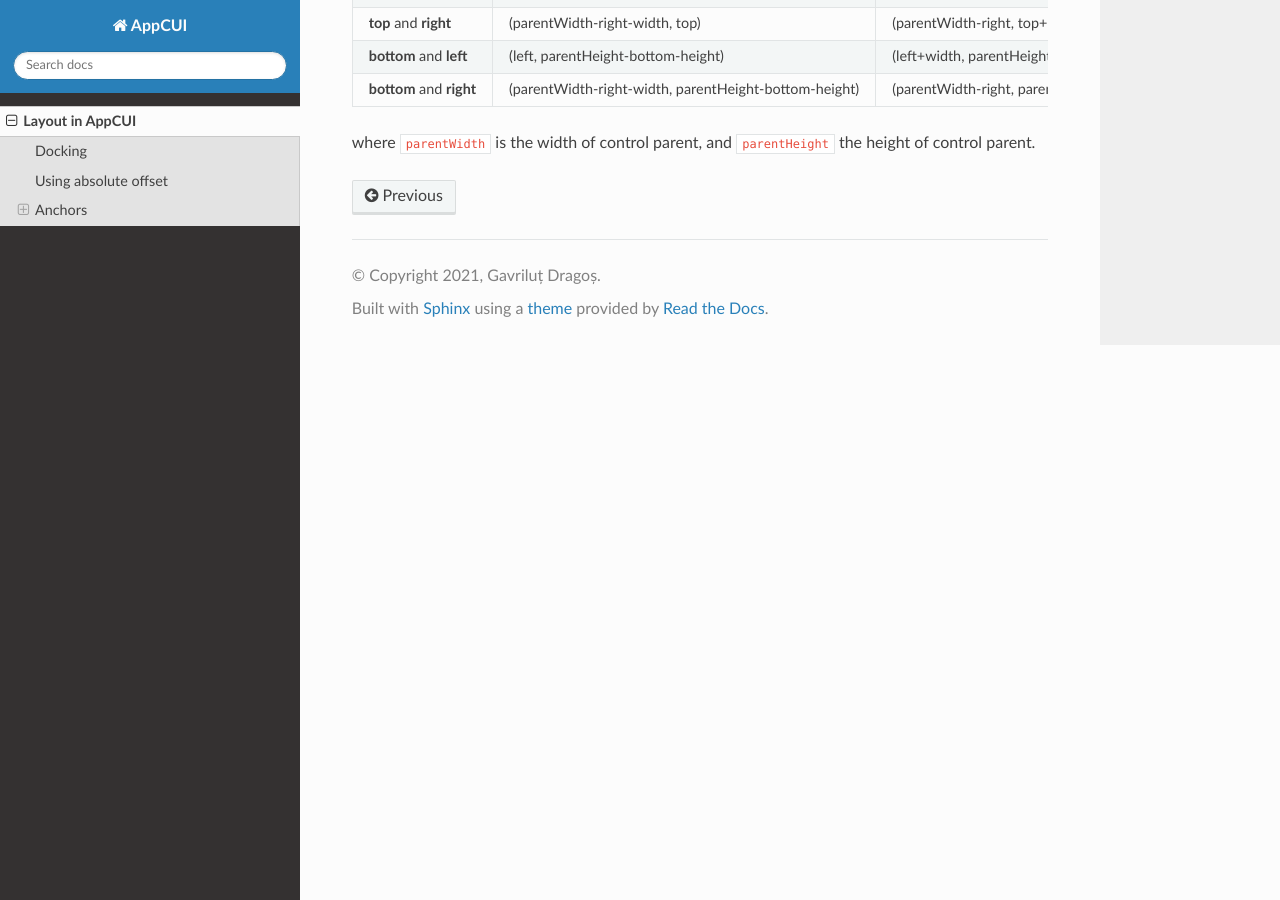
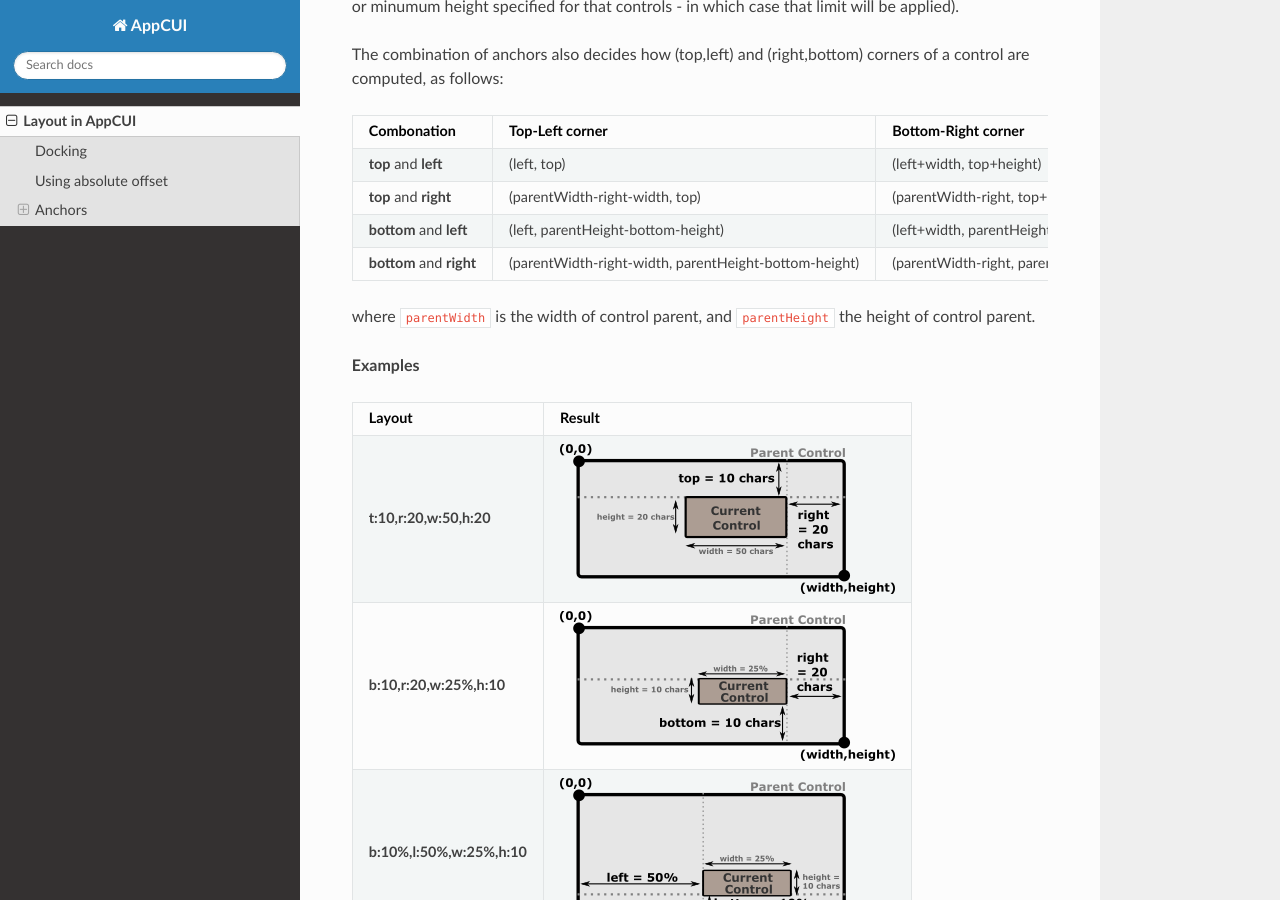
Before and after one commit to gdt050579/AppCUI, a Sphinx documentation site: the page built from docs/source/layout.rst, in a window 1280 px wide and 900 px high, scrolled down 4962 px. Built offline with Sphinx 7.4.7 and the Read the Docs theme 2.0.0, drawn with Linux system fonts in a browser that asks for light colours.

Commit message:
documentation for corner anchors

```diff
--- a/docs/source/layout.rst
+++ b/docs/source/layout.rst
@@ -173,3 +173,15 @@ The combination of anchors also decides how (top,left) and (right,bottom) corner
 +--------------------------+-------------------------------------------------------+------------------------------------------+
 
 where ``parentWidth`` is the width of control parent, and ``parentHeight`` the height of control parent.
+
+**Examples**
+
++----------------------------+--------------------------------------+
+| Layout                     | Result                               |
++============================+======================================+
+| **t:10,r:20,w:50,h:20**    | .. image:: pics/layout_anchor_tl.png |
++----------------------------+--------------------------------------+
+| **b:10,r:20,w:25%,h:10**   | .. image:: pics/layout_anchor_br.png |
++----------------------------+--------------------------------------+
+| **b:10%,l:50%,w:25%,h:10** | .. image:: pics/layout_anchor_bl.png |
++----------------------------+--------------------------------------+
```
Also changed, not shown: docs/source/pics/layout_anchor_bl.png (added), docs/source/pics/layout_anchor_bl.svg (added), docs/source/pics/layout_anchor_br.png (added), docs/source/pics/layout_anchor_br.svg (added), docs/source/pics/layout_anchor_tl.png (added), docs/source/pics/layout_anchor_tl.svg (added), docs/source/pics/layout_anchors.png (added), docs/source/pics/layout_anchors.svg (added).
